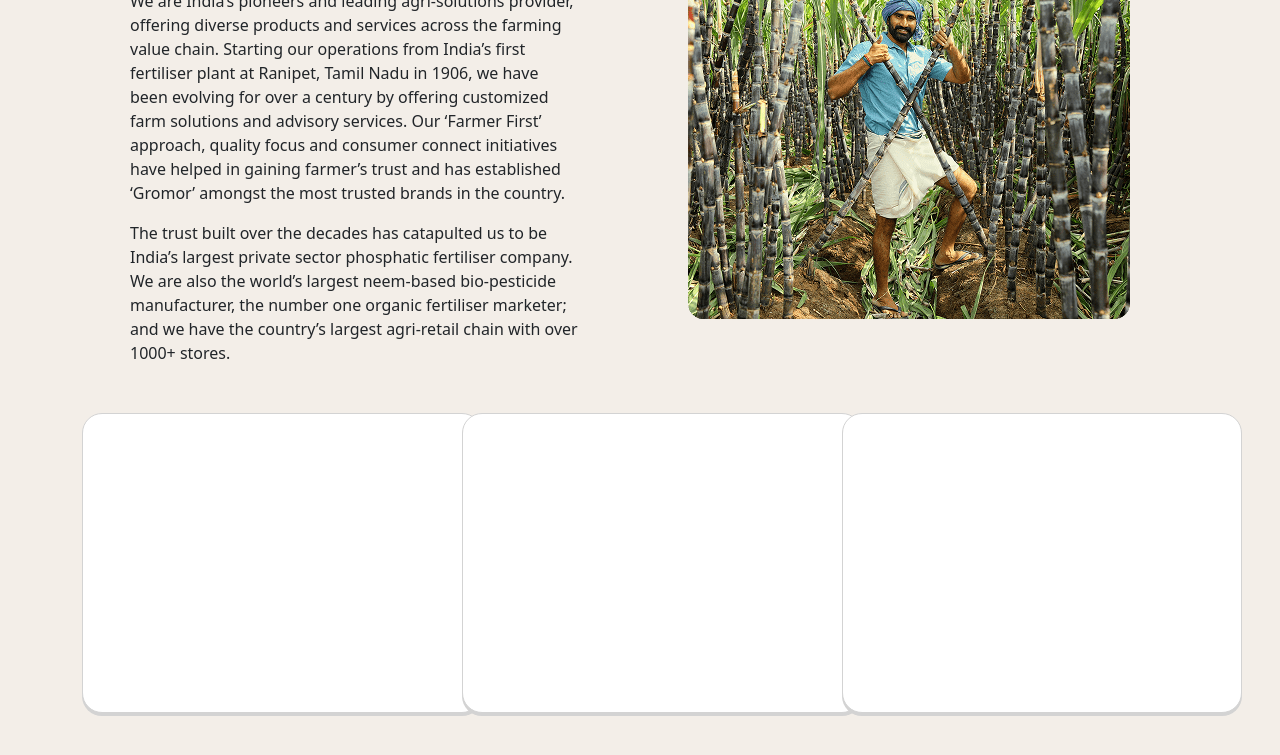
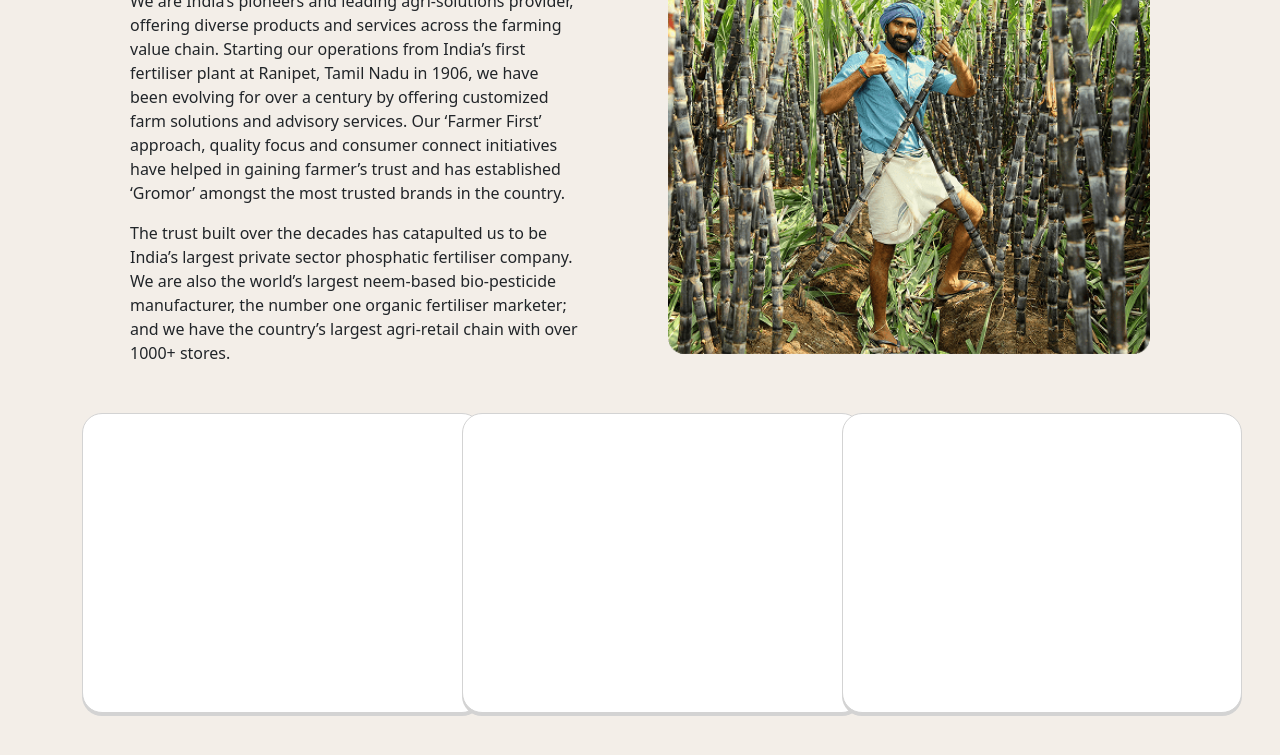
Before and after one commit to Sreekanth9503/coromandel, a plain HTML site: page about.html in a window 1280 px wide. Shown: the part 345-1100 px from the top of the page. Drawn offline with nearby package versions, Linux system fonts and the light colour scheme.

Commit message:
Update about.html

```diff
--- a/about.html
+++ b/about.html
@@ -138,7 +138,7 @@
                 </div>
                 <div class="col-lg-6">
                     <div class="m-5 ms-3 text-center">
-                        <img src="assets/about-img-1.png" alt="">
+                        <img src="assets/about-img-1.png" class="w-100" alt="">
                     </div>
                 </div>
             </div>
@@ -337,4 +337,5 @@
         </div>
     </footer>
 </body>
+
 </html>
```
